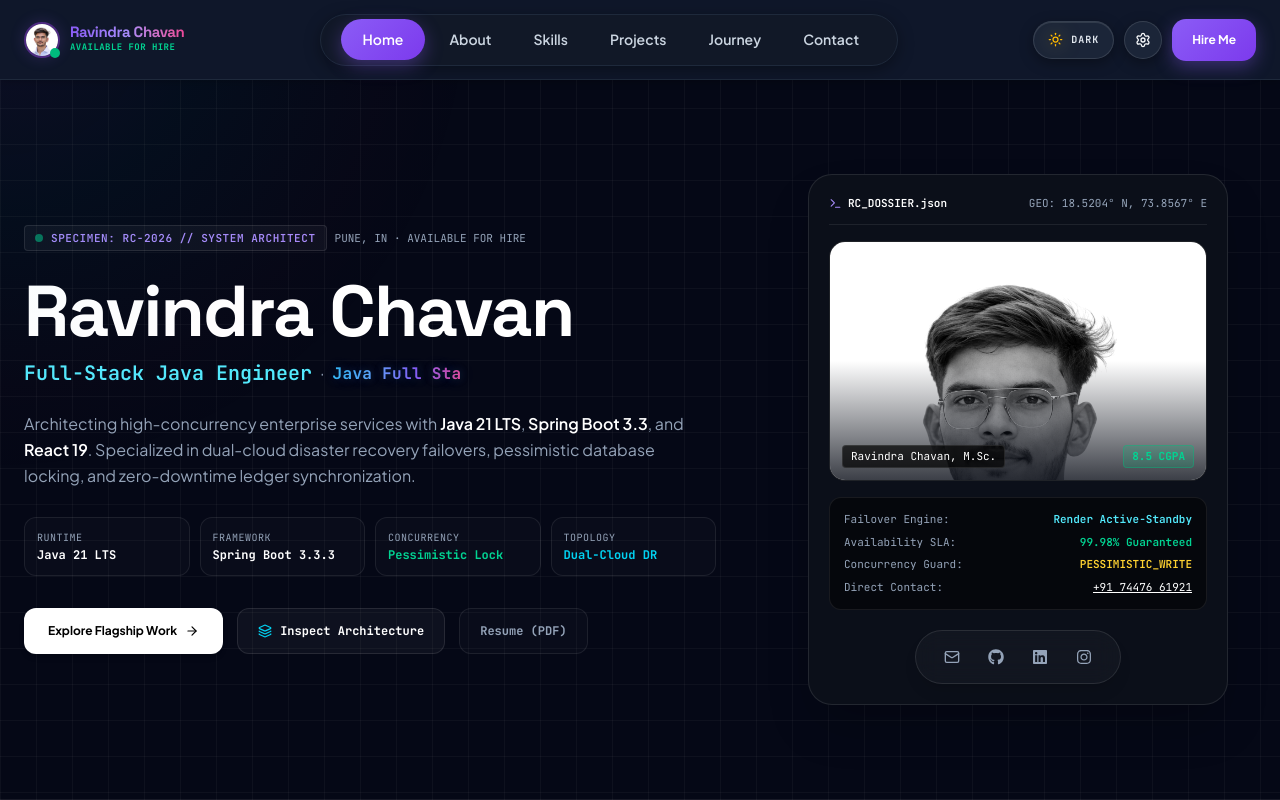
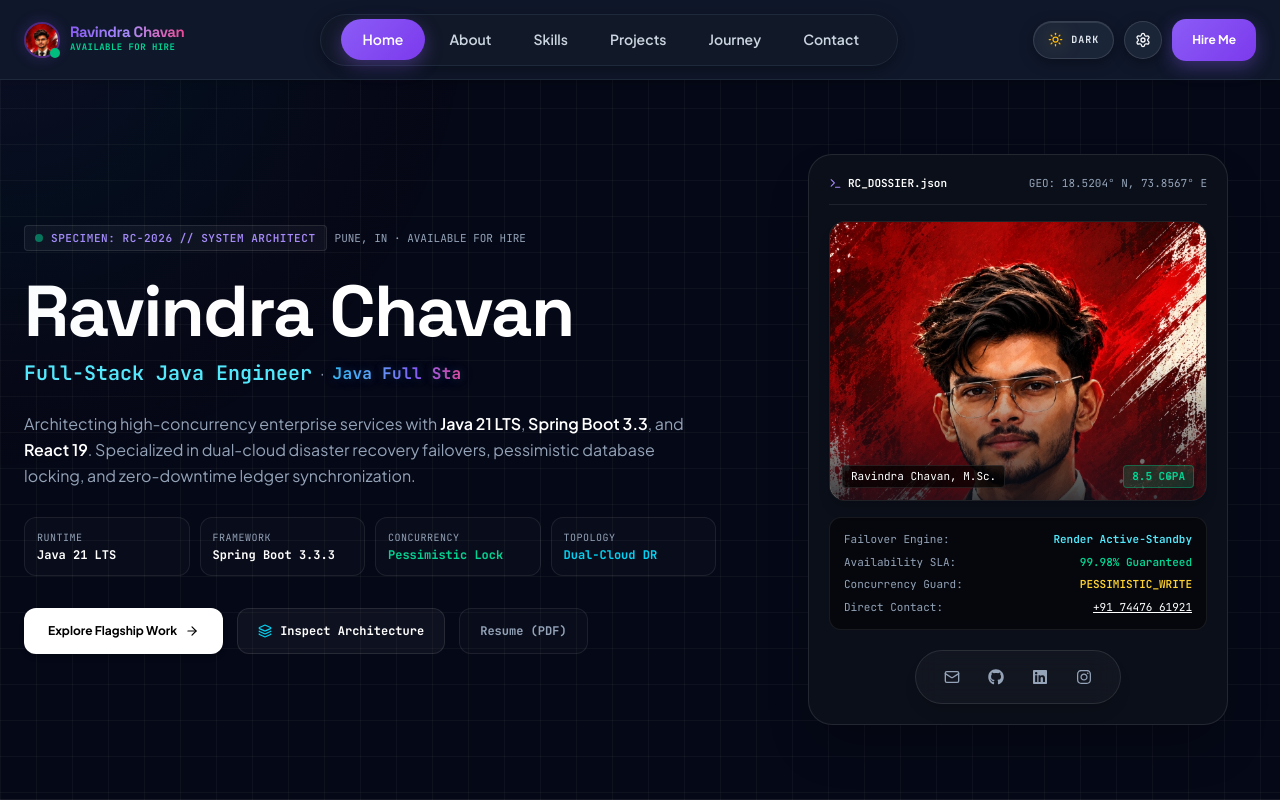
Before and after one commit to ravichavan9970/Portfolio, a React (Vite) app: page / in a window 1280 px wide. Shown: the top 800 px of the page. Built offline with nearby package versions, Linux system fonts and the light colour scheme.

Commit message:
feat(profile): update avatar and portfolio imagery with new professional suit portrait

```diff
--- a/src/components/Avatar.tsx
+++ b/src/components/Avatar.tsx
@@ -56,7 +56,7 @@ export default function Avatar({ className = '', size = 'md' }: AvatarProps) {
       <img
         src={imgSrc}
         alt="Ravindra Chavan"
-        className="w-full h-full object-cover object-top"
+        className="w-full h-full object-cover object-[center_38%]"
         onLoad={() => setLoading(false)}
         onError={handleImageError}
         loading="lazy"
--- a/src/pages/AboutPage.tsx
+++ b/src/pages/AboutPage.tsx
@@ -245,7 +245,7 @@ export default function AboutPage() {
                     <img
                       src={profileImg}
                       alt="Ravindra Chavan Profile"
-                      className="w-full h-full object-cover object-top transition-transform duration-700 hover:scale-110"
+                      className="w-full h-full object-cover object-[center_38%] transition-transform duration-700 hover:scale-110"
                       onError={(e) => {
                         e.currentTarget.src = ravindraChavanImg;
                       }}
--- a/src/pages/Home.tsx
+++ b/src/pages/Home.tsx
@@ -303,11 +303,11 @@ export default function Home() {
               </div>
 
               {/* Framed Portrait with Hallmark Blueprint Border */}
-              <div className="relative w-full h-[240px] rounded-2xl overflow-hidden border border-white/10 bg-black/40 group">
+              <div className="relative w-full h-[280px] rounded-2xl overflow-hidden border border-white/10 bg-black/40 group shadow-lg">
                 <img
                   src={profileAsset}
                   alt="Ravindra Chavan"
-                  className="w-full h-full object-cover object-top filter grayscale contrast-105 group-hover:filter-none transition-all duration-500"
+                  className="w-full h-full object-cover object-[center_35%] transition-all duration-500 group-hover:scale-105"
                 />
                 <div className="absolute inset-0 bg-gradient-to-t from-[#0b0f19] via-transparent to-transparent opacity-80" />
 
```
Also changed, not shown: public/images/profile.jpg, src/assets/profile.jpg.
